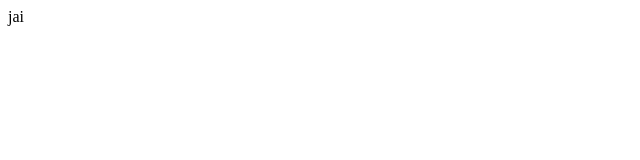
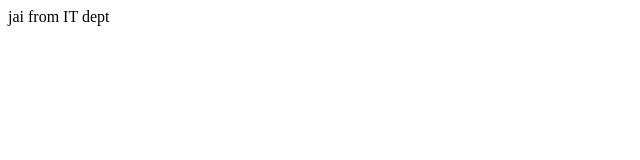
Before and after one commit to arulmozhikumar7/jai-git-demo, a plain HTML site: page index.html in a window 1280 px wide. Shown: the whole page, without its empty margins (0-640 px from the left). Drawn offline with Linux system fonts and the light colour scheme.

Commit message:
Update index.html

```diff
--- a/index.html
+++ b/index.html
@@ -6,6 +6,6 @@
     <title>Document</title>
 </head>
 <body>
-    jai
+    jai from IT dept
 </body>
 </html>
```
